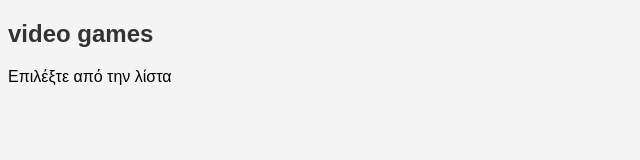
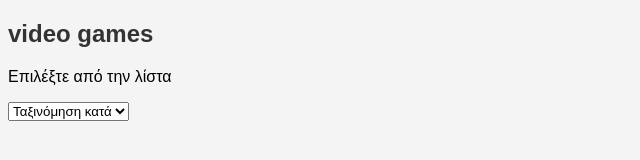
Before and after one commit to mariangela24/mariangela24.github.io, a plain HTML site: page index.html in a window 1280 px wide. Shown: the whole page, without its empty margins (0-640 px from the left). Drawn offline with Linux system fonts and the light colour scheme.

Commit message:
Update index.html

```diff
--- a/index.html
+++ b/index.html
@@ -17,6 +17,15 @@ th,td {
 <body>
 <h2>video games</h2>
 <p>Επιλέξτε από την λίστα</p>
+<form action="">
+	<select id="order" onchange="loadXMLDoc()">
+		<option value="">Ταξινόμηση κατά</option>
+		<option value="NAME">Ονομασία</option>
+		<option value="YEAR">Έτος</option>
+		<option value="CREATOR">Δημιουργός</option>
+		<option value="PRICE">Τιμή</option>
+	</select>
+</form>
 <div id="gamesList"></div>
 
 <script>
```
